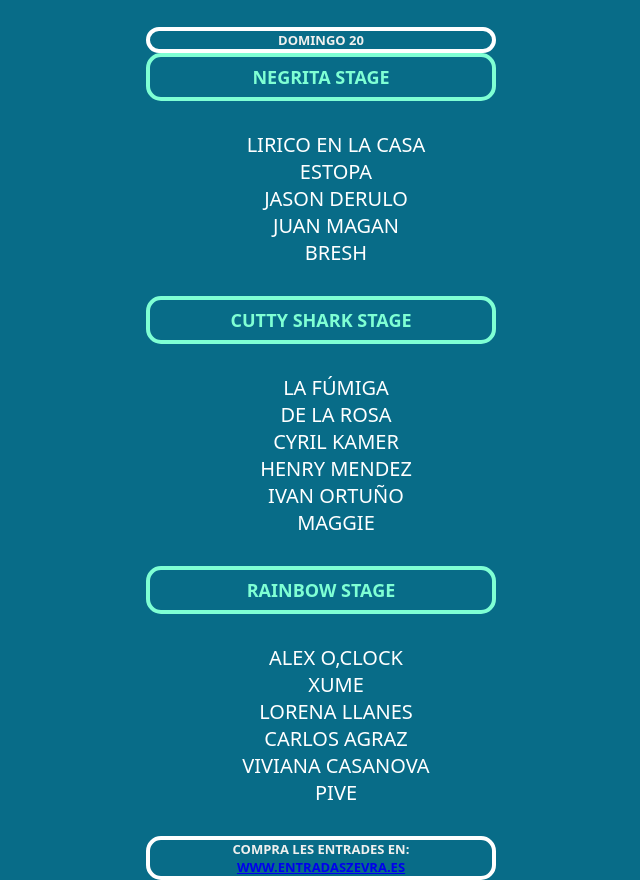
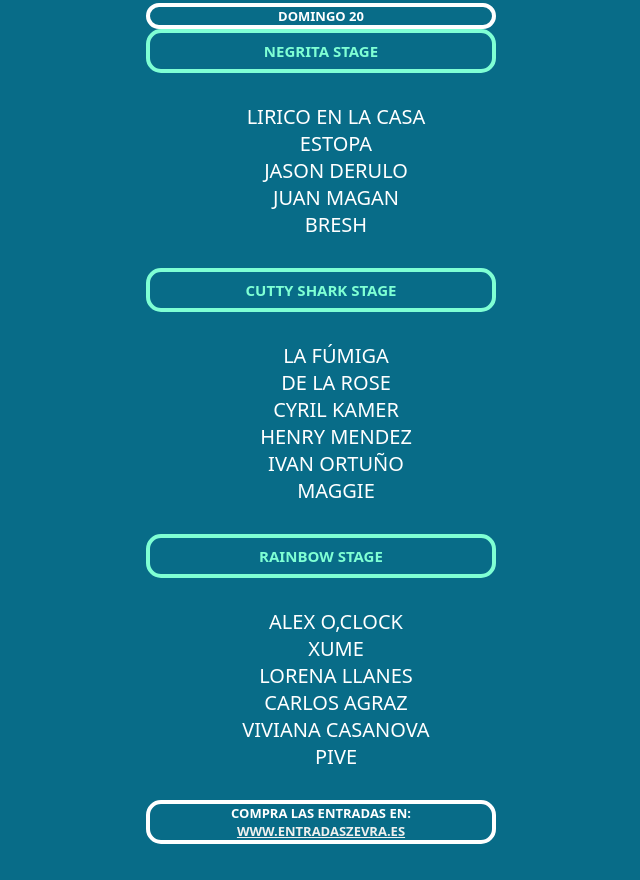
Before and after one commit to carmenmartinezgil/p3, a plain HTML site: page index.html in a window 1280 px wide. Shown: the part 1790-2670 px from the top of the page, without its empty margins (319-959 px from the left). After the commit the page ends 2634 px from the top, so only its background shows below. Drawn offline with Linux system fonts and the light colour scheme; a web font is replaced by a local one.

Commit message:
Update index.html

```diff
--- a/index.html
+++ b/index.html
@@ -94,15 +94,14 @@
       h5{
          text-align: center;
          color: aquamarine;
-         font-size: 18px;
+         font-size: 15px;
          font-family: "Boldonse", system-ui;
          border: 4px solid aquamarine;
          border-radius: 15px; /*<-*/
          padding: 8px 0 8px 0;
 
-
       }
-      p{
+      a{
       color: #F0F0EE;
       }
    </style>
@@ -180,7 +179,7 @@
    <h5>CUTTY SHARK STAGE</h5>
    <ul>
     <li>La Fúmiga</li>
-    <li>De La Rosa</li>
+    <li>De La Rose</li>
     <li>Cyril Kamer</li>
     <li>Henry Mendez</li>
     <li>Ivan Ortuño</li>
@@ -198,7 +197,7 @@
    </section>
    </main>
 <footer>
-   <p>compra les entrades en: <a href="http://">www.entradaszevra.es</a></p>
+   <p>compra las entradas en: <a href=https://www.zevrafestival.com/guia-compra>www.entradaszevra.es</a></p>
    </footer>
 </div>
 </body>
```
